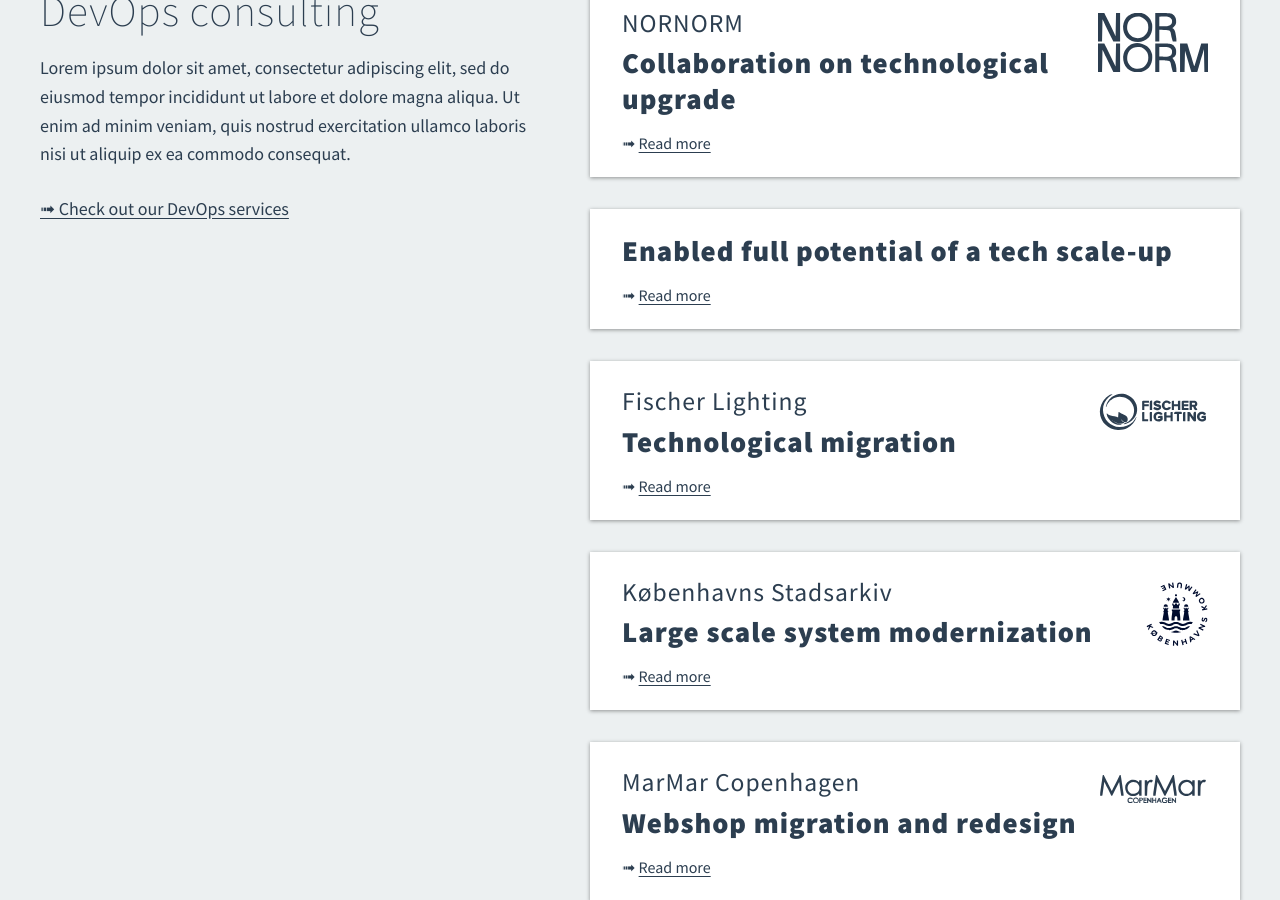
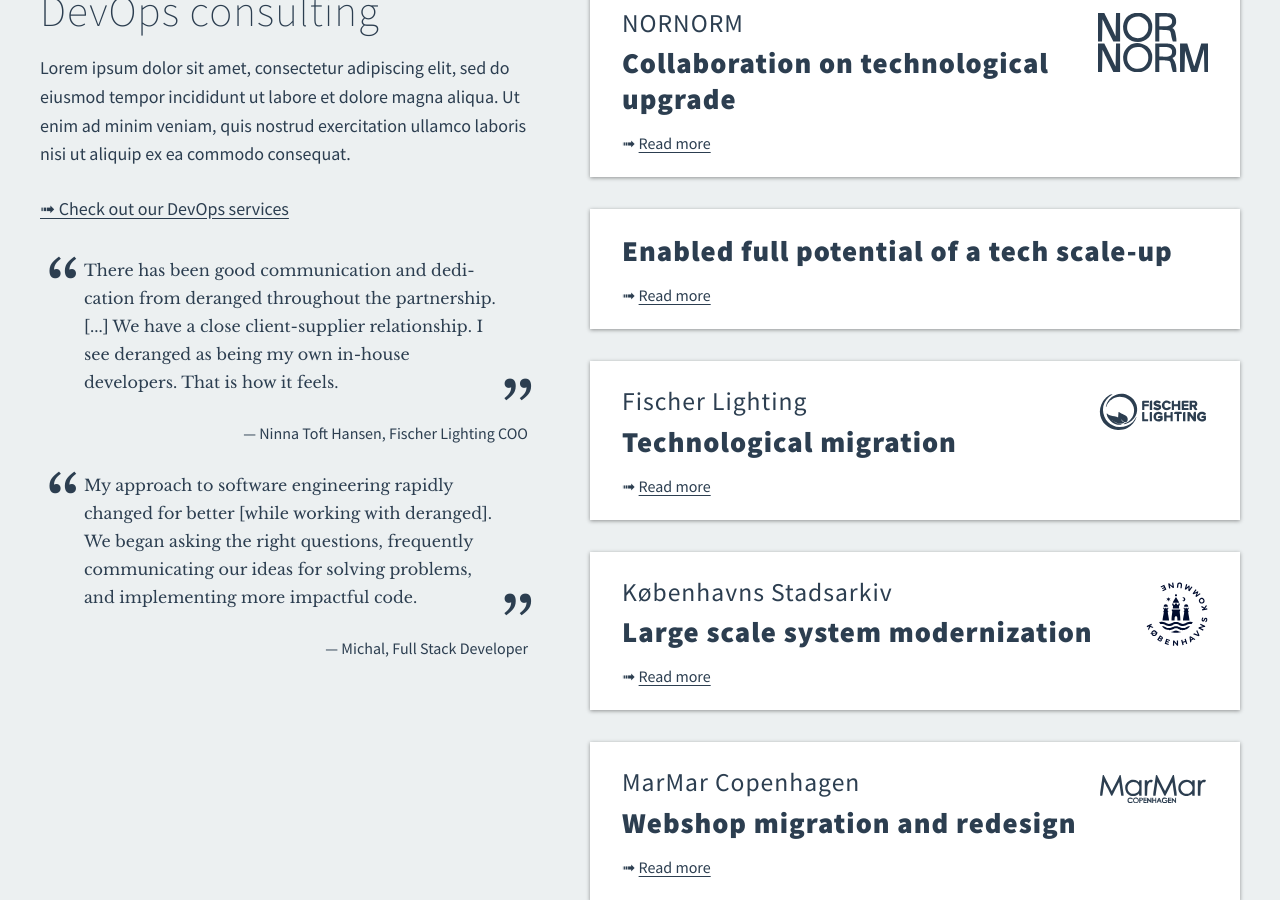
Before and after one commit to derangeddk/deranged.dk, a Jekyll site: the page built from cases/index.html, in a window 1280 px wide and 900 px high, scrolled down 518 px. Built offline with Jekyll 4.4.1, drawn with Linux system fonts in a browser that asks for light colours; some web fonts are replaced; comment, search, counter and statistics services are not loaded; some of the changed text lies outside the part shown.

Commit message:
Added clients quotes to cases page

```diff
--- /dev/null
+++ b/_includes/case_quote_element.html
@@ -0,0 +1,6 @@
+<section class="customer-quote-section">
+    <p class="quote-text">
+        {{ include.quote_text }}
+    </p>
+    <p class="quotee">{{ include.quotee }}</p>
+</section>
--- a/_includes/cases_section.html
+++ b/_includes/cases_section.html
@@ -15,6 +15,9 @@
               </a>
             </div>
           </div>
+          {% if include.quotes %}
+            {{ include.quotes }}
+          {% endif %}
         </div>
         <div class="cases-list">
           {{ include.content }}
--- a/cases/index.html
+++ b/cases/index.html
@@ -65,7 +65,18 @@
           {% endfor %}
     {% endcapture %}
 
-    {% include cases_section.html title="DevOps consulting" description="Lorem ipsum dolor sit amet, consectetur adipiscing elit, sed do eiusmod tempor incididunt ut labore et dolore magna aliqua. Ut enim ad minim veniam, quis nostrud exercitation ullamco laboris nisi ut aliquip ex ea commodo consequat." link="/#more-content" button="DevOps" content=devops_content %}
+    {% capture devops_quotes %}
+        {% include case_quote_element.html
+            quote_text="There has been good com&shy;mun&shy;ica&shy;tion and dedi&shy;cation from deranged throughout the partner&shy;ship. [...] We have a close client-supplier relation&shy;ship. I see deranged as being my own in-house developers. That is how it feels."
+            quotee="Ninna Toft Hansen, Fischer Lighting COO"
+        %}
+        {% include case_quote_element.html
+            quote_text="My approach to software engineering rapidly changed for better [while working with deranged]. We began asking the right questions, frequently communicating our ideas for solving problems, and implementing more impactful code."
+            quotee="Michal, Full Stack Developer"
+        %}
+    {% endcapture %}
+
+    {% include cases_section.html title="DevOps consulting" description="Lorem ipsum dolor sit amet, consectetur adipiscing elit, sed do eiusmod tempor incididunt ut labore et dolore magna aliqua. Ut enim ad minim veniam, quis nostrud exercitation ullamco laboris nisi ut aliquip ex ea commodo consequat." link="/#more-content" button="DevOps" content=devops_content quotes=devops_quotes %}
 
     {% capture accessibility_content %}
         {% assign accessibility_cases = cases | where_exp: "item", "item.categories contains 'accessibility'" %}
@@ -74,7 +85,14 @@
         {% endfor %}
     {% endcapture %}
 
-    {% include cases_section.html blue="true" title="Accessibility" description="Lorem ipsum dolor sit amet, consectetur adipiscing elit, sed do eiusmod tempor incididunt ut labore et dolore magna aliqua. Ut enim ad minim veniam, quis nostrud exercitation ullamco laboris nisi ut aliquip ex ea commodo consequat." link="/accessibility" button="accessibility" content=accessibility_content %}
+    {% capture accessibility_quotes %}
+        {% include case_quote_element.html
+            quote_text="I have never worked with anyone who has taken on so much respon&shy;sibility."
+            quotee="Signe Trolle Gronemann, Specialkonsulent and Product Owner"
+        %}
+    {% endcapture %}
+
+    {% include cases_section.html blue="true" title="Accessibility" description="Lorem ipsum dolor sit amet, consectetur adipiscing elit, sed do eiusmod tempor incididunt ut labore et dolore magna aliqua. Ut enim ad minim veniam, quis nostrud exercitation ullamco laboris nisi ut aliquip ex ea commodo consequat." link="/accessibility" button="accessibility" content=accessibility_content quotes=accessibility_quotes %}
 
     {% capture revops_content %}
         {% assign revops_cases = cases | where_exp: "item", "item.categories contains 'revops'" %}
```
